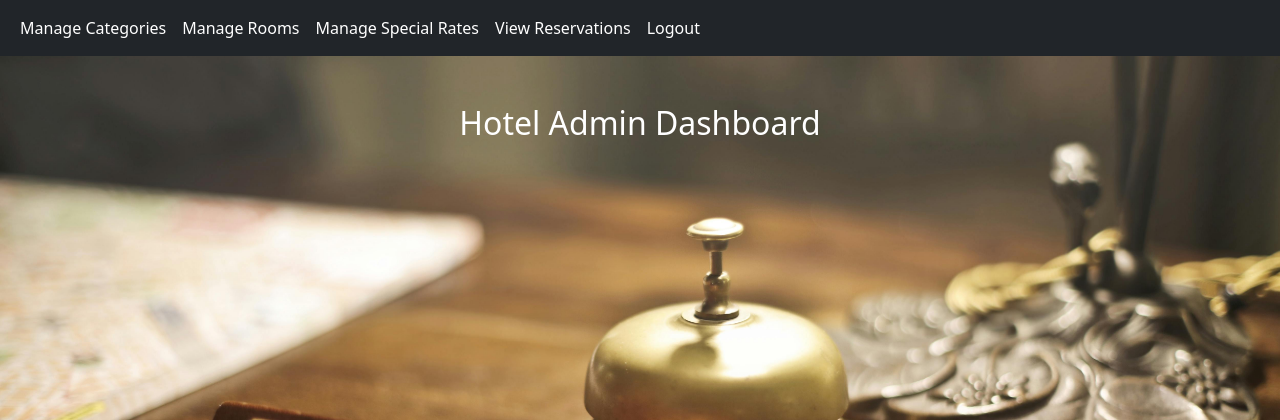
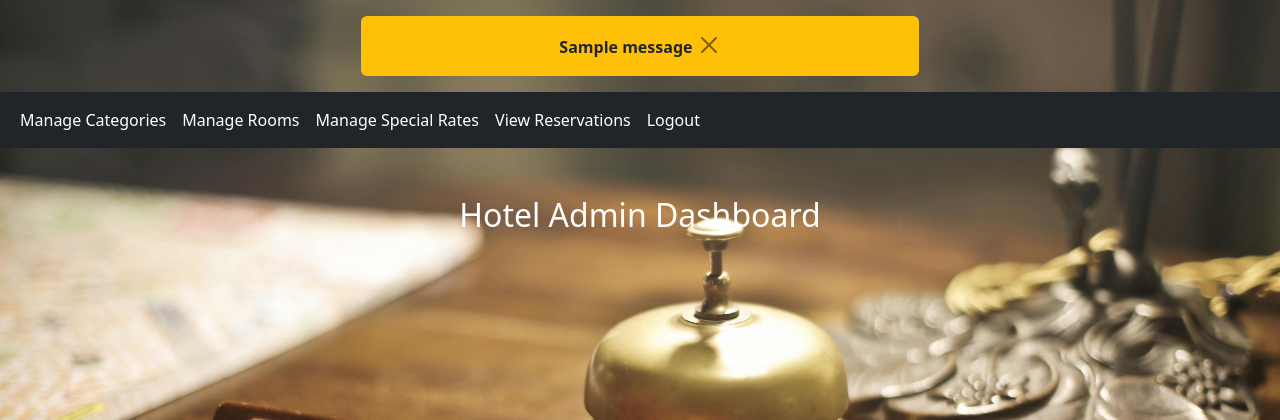
Before and after one commit to vismayakd/RoomReservation, a Django app: page /admin_home/ in a window 1280 px wide. Shown: the top 420 px of the page. Run offline with Django 5.2, Linux system fonts and the light colour scheme; a user stored in the database is signed in; tables that the repository leaves empty hold one stand-in row (values such as "Sample post"); one stand-in notice (Sample message) is shown.

Commit message:
Added messages

```diff
--- a/hotelapp/views.py
+++ b/hotelapp/views.py
@@ -2,13 +2,14 @@ from django.shortcuts import render
 from django.shortcuts import render,redirect,get_object_or_404
 from django.contrib.auth import authenticate, login, logout
 from django.contrib.auth.decorators import login_required
+from django.contrib import messages
 from . models import RoomCategory,Room,SpecialRate,Reservation
 from . forms import RoomCategoryForm,RoomForm,SpecialRateForm
 
 
 from datetime import datetime, timedelta
 from decimal import Decimal
-# Create your views here.
+
 def index(request):
     return render(request,'base.html')
 
@@ -44,6 +45,7 @@ def roomcategory_add(request):
         form = RoomCategoryForm(request.POST)
         if form.is_valid():
             form.save()
+            messages.success(request,'Room Category added successfully')
             return redirect("roomcategory_list")
     else:
         form = RoomCategoryForm()
@@ -55,6 +57,7 @@ def roomcategory_edit(request, id):
         form = RoomCategoryForm(request.POST, instance=category)
         if form.is_valid():
             form.save()
+            messages.success(request,'Room Category Updated successfully')
             return redirect("roomcategory_list")
     else:
         form = RoomCategoryForm(instance=category)
@@ -64,6 +67,7 @@ def roomcategory_edit(request, id):
 def roomcategory_delete(request, id):
     category = get_object_or_404(RoomCategory, pk=id)
     category.delete()
+    messages.success(request,'Room Category Deleted successfully')
     return redirect("roomcategory_list")
 
 
@@ -79,6 +83,7 @@ def room_add(request):
         form = RoomForm(request.POST,request.FILES)
         if form.is_valid():
             form.save()
+            messages.success(request,'Room added successfully')
             return redirect("room_list")
     else:
         form = RoomForm()
@@ -92,6 +97,7 @@ def room_edit(request, id):
         form = RoomForm(request.POST, request.FILES,instance=room)
         if form.is_valid():
             form.save()
+            messages.success(request,'Room Updated successfully')
             return redirect("room_list")
     else:
         form = RoomForm(instance=room)
@@ -101,6 +107,7 @@ def room_edit(request, id):
 def room_delete(request, id):
     room = get_object_or_404(Room, pk=id)
     room.delete()
+    messages.success(request,'Room Deleted successfully')
     return redirect("room_list")
 
 @login_required
@@ -114,6 +121,7 @@ def specialrate_add(request):
         form = SpecialRateForm(request.POST)
         if form.is_valid():
             form.save()
+            messages.success(request,'Special Rate added successfully')
             return redirect("specialrate_list")
     else:
         form = SpecialRateForm()
@@ -126,6 +134,7 @@ def specialrate_edit(request, id):
         form = SpecialRateForm(request.POST, instance=rate)
         if form.is_valid():
             form.save()
+            messages.success(request,'Special Rate updated successfully')
             return redirect("specialrate_list")
     else:
         form = SpecialRateForm(instance=rate)
@@ -135,6 +144,7 @@ def specialrate_edit(request, id):
 def specialrate_delete(request, id):
     rate = get_object_or_404(SpecialRate, pk=id)
     rate.delete()
+    messages.success(request,'Special Rate deleted successfully')
     return redirect("specialrate_list")
 
 
--- a/templates/admin_base.html
+++ b/templates/admin_base.html
@@ -24,6 +24,16 @@
     </style>
 </head>
 <body>
+    {% if messages %}
+    <div class="container mt-3">
+        {% for message in messages %}
+        <div class="alert bg-warning rounded w-50 fw-bold text-center mx-auto" role="alert">
+            {{ message }}
+            <button type="button" class="btn-close me-0" data-bs-dismiss="alert" aria-label="Close"></button>
+        </div>
+        {% endfor %}
+    </div>
+    {% endif %}
     {% block content %}
     {% endblock %}
 </body>
--- a/templates/room_book.html
+++ b/templates/room_book.html
@@ -78,7 +78,7 @@
       <div class="alert alert-warning text-center text-danger">
         Special rate available between
         <b>{{ special_rate.start_date }}</b> and <b>{{ special_rate.end_date }}</b>
-        (Multiplier: {{ special_rate.rate_multiplier }}x)
+        (Multiplier: {{ special_rate.rate_multiplier }})
       </div>
     {% endif %}
 
```
Also changed, not shown: db.sqlite3, room_images/room_images/executive_room.jpg (added), room_images/room_images/executive_room2.jpg (added), room_images/room_images/single_room.jpg (added), static/queen2.jpg (renamed from static/double3.jpg), 1 other file.
